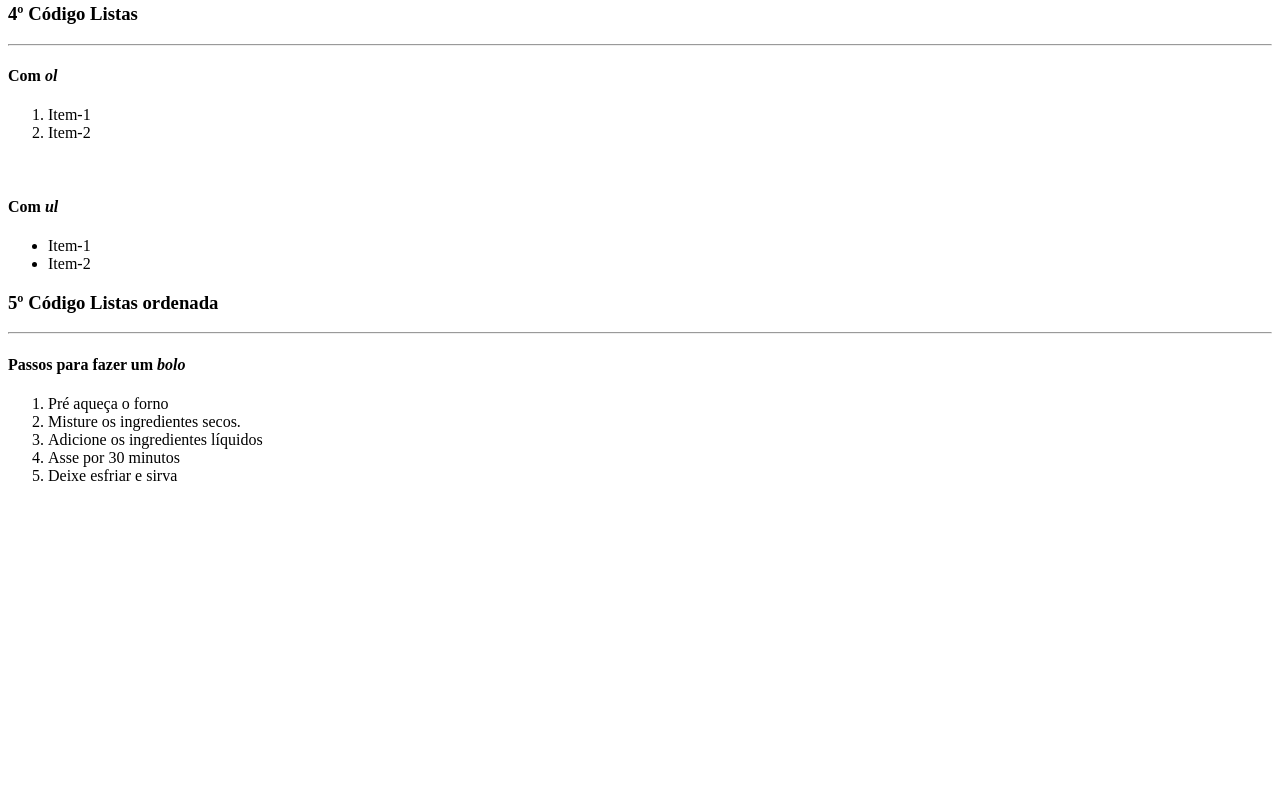
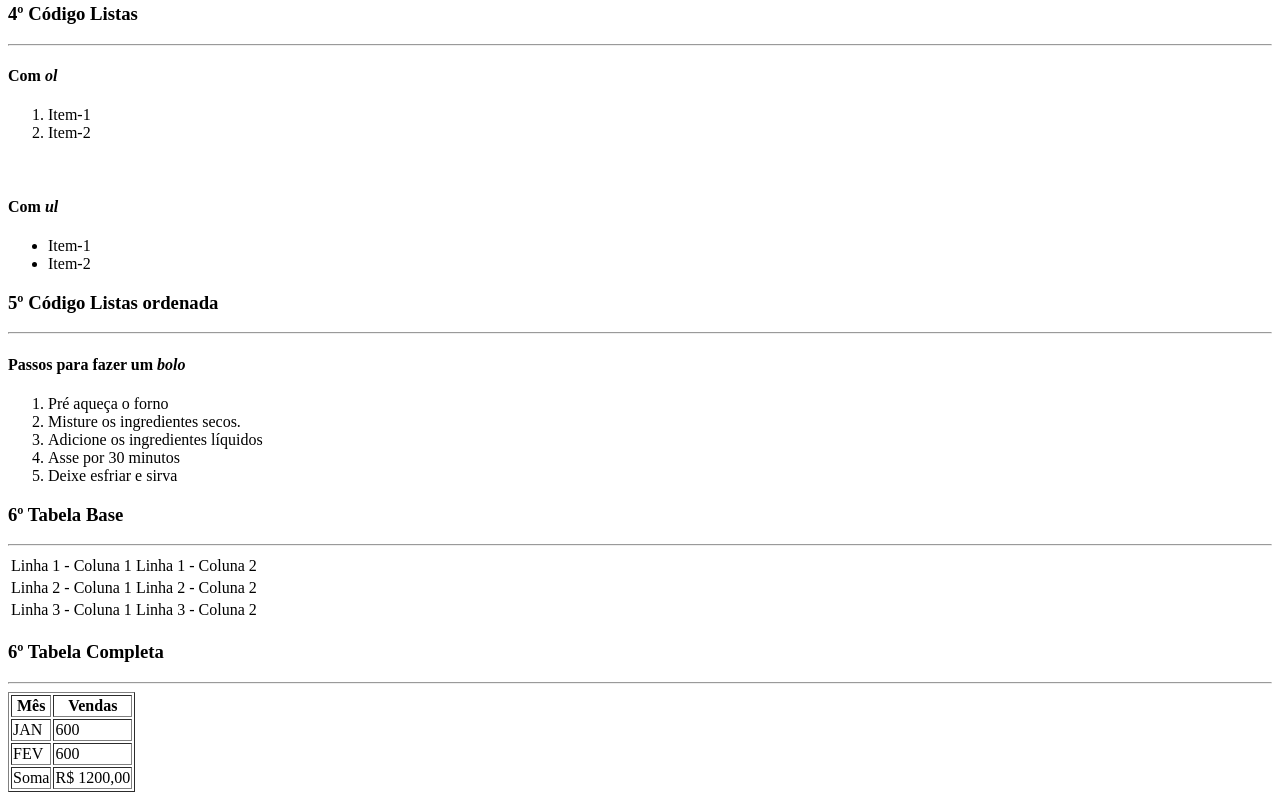
Before and after one commit to daniprimo2/aula-programacao-internet, a plain HTML site: page Aula-iniciais/segunda-aula.html in a window 1280 px wide. Shown: the part 644-1444 px from the top of the page. Before the commit the page ends 1145 px from the top, so only its background shows below. Drawn offline with Linux system fonts and the light colour scheme.

Commit message:
Subindo tudo

```diff
--- a/Aula-iniciais/segunda-aula.html
+++ b/Aula-iniciais/segunda-aula.html
@@ -66,5 +66,50 @@
         <li>Deixe esfriar e sirva</li>
     </ol>
 
+    <h3>6º Tabela Base</h3>
+    <hr>
+    <table>
+        <tr>
+            <td>Linha 1 - Coluna 1</td>
+            <td>Linha 1 - Coluna 2</td>
+        </tr>
+        <tr>
+            <td>Linha 2 - Coluna 1</td>
+            <td>Linha 2 - Coluna 2</td>
+        </tr>
+        <tr>
+            <td>Linha 3 - Coluna 1</td>
+            <td>Linha 3 - Coluna 2</td>
+        </tr>
+    </table>
+
+    <h3>6º Tabela Completa</h3>
+    <hr>
+    <table border="1" >
+        <thead>
+            <tr>
+                <th>Mês</th>
+                <th>Vendas</th>
+            </tr>
+        </thead>
+        <tbody>
+            <tr>
+                <td>JAN</td>
+                <td>600</td>
+            </tr>
+            <tr>
+                <td>FEV</td>
+                <td>600</td>
+            </tr>
+        </tbody>
+        <tfoot>
+            <tr>
+                <td>Soma</td>
+                <td>R$ 1200,00</td>
+            </tr>
+        </tfoot>
+    </table>
+
+
 </body>
 </html>
```
Also changed, not shown: Aula-iniciais/imagem-site-externo.html (added, +17 -0 lines), Aula-iniciais/imagem/R.gif (added), 1 other file.
